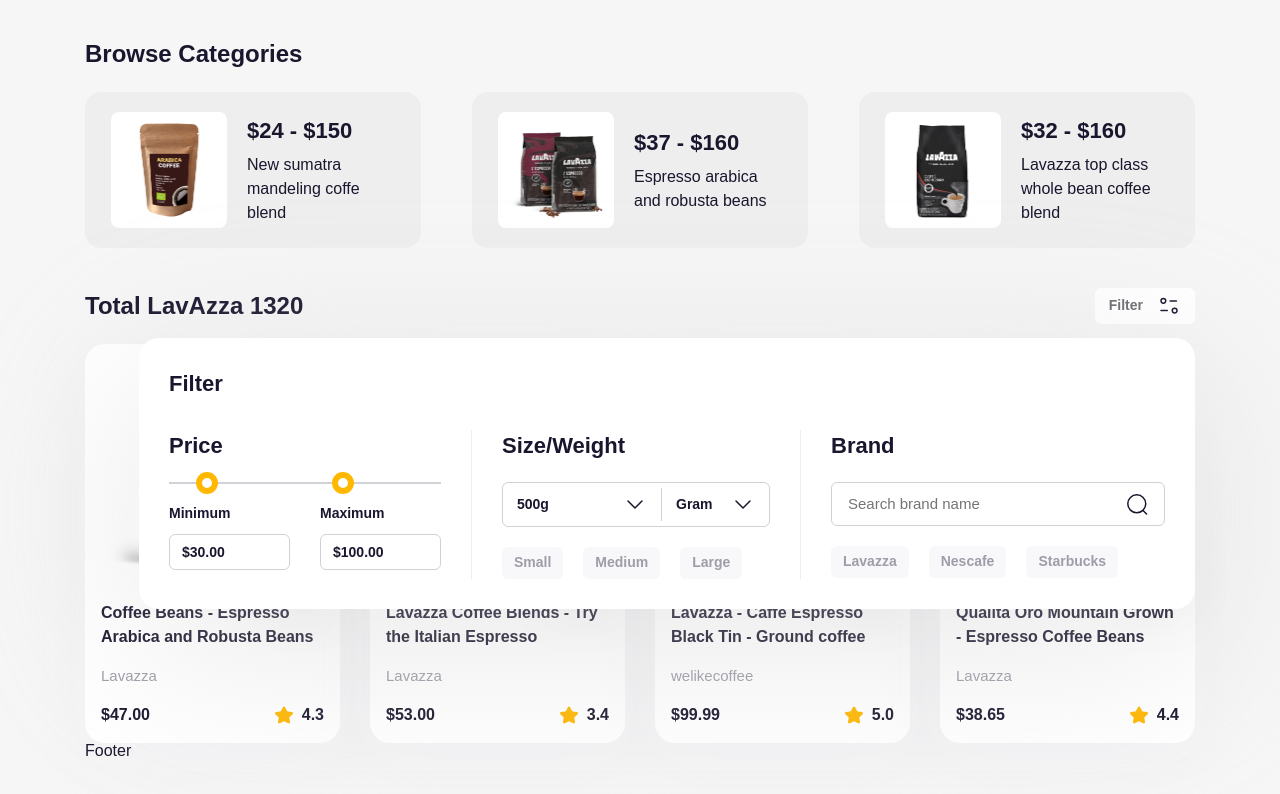
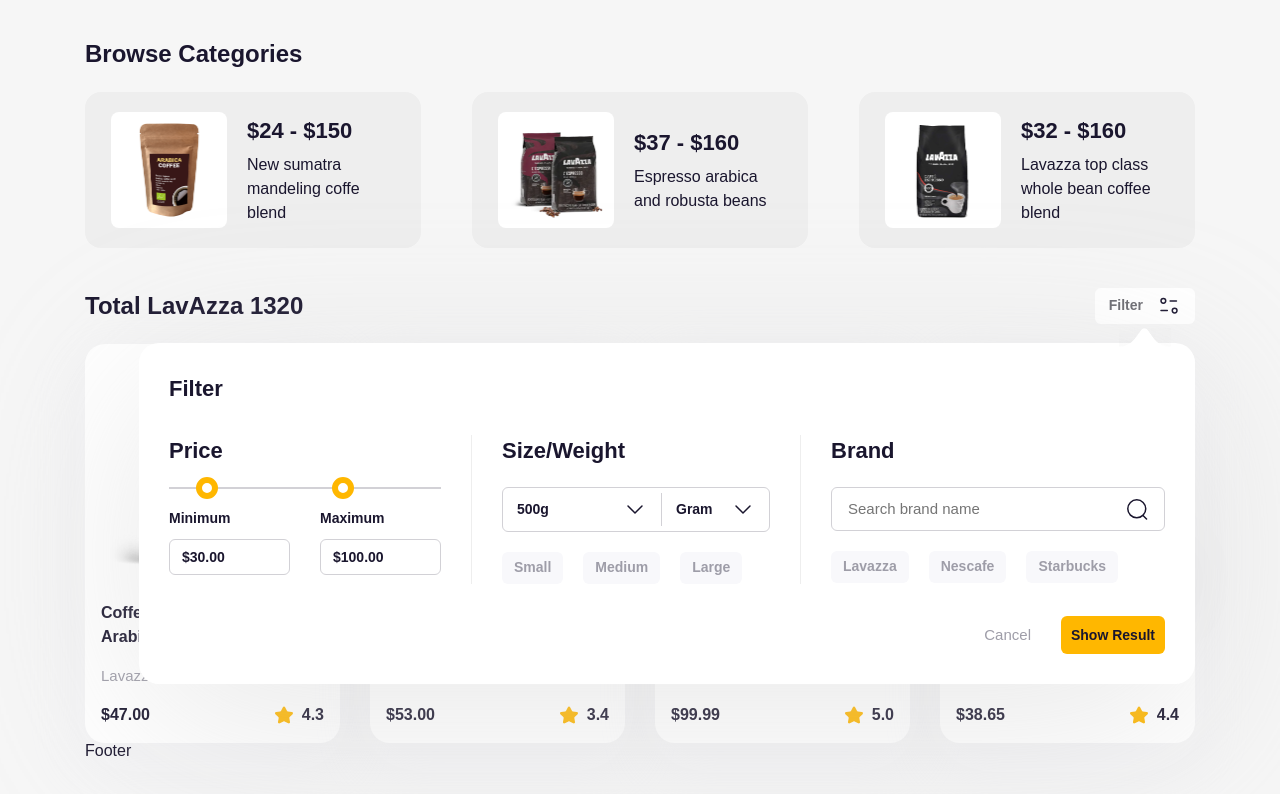
Before and after one commit to hungnguyen22140068/project-final, a website: page index.html in a window 1280 px wide. Shown: the part 530-1324 px from the top of the page. Drawn offline with Linux system fonts and the light colour scheme.

Commit message:
Làm form filter sản phẩm #4.1

```diff
--- a/index.html
+++ b/index.html
@@ -111,6 +111,7 @@
             </button>
 
             <div class="filter">
+              <img src="./assets/icons/arrow-up.png" alt="" class="filter__arrow" />
               <h3 class="filter__heading">Filter</h3>
               <form action="" class="filter__form">
                 <div class="filter__row">
@@ -181,6 +182,10 @@
                       </div>
                     </div>
                   </div>
+                </div>
+                <div class="filter__row filter__footer">
+                  <button class="btn btn--text filter__cancel">Cancel</button>
+                  <button class="btn btn--primary filter__submit">Show Result</button>
                 </div>
               </form>
             </div>
--- a/scss/components/_buttons.scss
+++ b/scss/components/_buttons.scss
@@ -38,3 +38,47 @@
     margin-top: 6px;
   }
 }
+
+// Buttons
+.btn {
+  height: 44px;
+  padding: 0 20px;
+  font-size: 1.8rem;
+  font-weight: 600;
+  background: #f8f8fb;
+  border-radius: 6px;
+  user-select: none;
+
+  + .btn {
+    margin-left: 20px;
+  }
+
+  &--text {
+    color: #9e9da8;
+    background: transparent;
+    font-weight: 400;
+  }
+
+  &--primary {
+    background: #ffb700;
+  }
+
+  &--outline {
+    background: transparent;
+    border: 1px solid #d2d1d6;
+  }
+
+  &--rounded {
+    border-radius: 99px;
+  }
+
+  &[disable],
+  &--disable {
+    opacity: 0.5;
+    pointer-events: none;
+  }
+
+  &:hover {
+    opacity: 0.9;
+  }
+}
--- a/scss/components/_filter-form.scss
+++ b/scss/components/_filter-form.scss
@@ -5,12 +5,19 @@
 
 .filter {
   position: absolute;
-  top: 50px;
+  top: 55px;
   right: 0;
   padding: 30px;
   border-radius: 20px;
   background: var(--filter-form-bg);
   filter: drop-shadow(0px 40px 90px var(--filter-form-shadow));
+
+  &__arrow {
+    position: absolute;
+    top: -15px;
+    right: 24px;
+    height: 20.5px;
+  }
 
   &__heading {
     font-size: 2.2rem;
@@ -168,4 +175,24 @@
     margin: 0 30px;
     background: #eee;
   }
+
+  &__footer {
+    display: flex;
+    justify-content: flex-end;
+    margin-top: 32px;
+  }
+
+  &__cancel,
+  &__submit {
+    height: 38px;
+    padding: 0 10px;
+  }
+
+  &__cancel {
+    font-size: 1.5rem;
+  }
+
+  &__submit {
+    font-size: 1.4rem;
+  }
 }
```
Also changed, not shown: assets/css/main.css, assets/icons/arrow-up.png (added), 1 other file.
